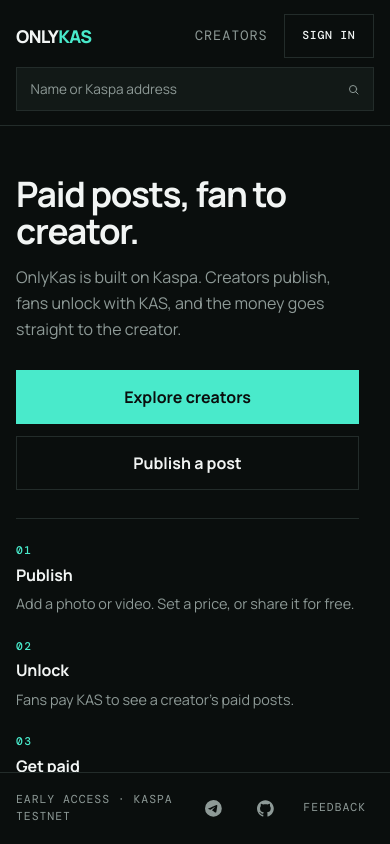
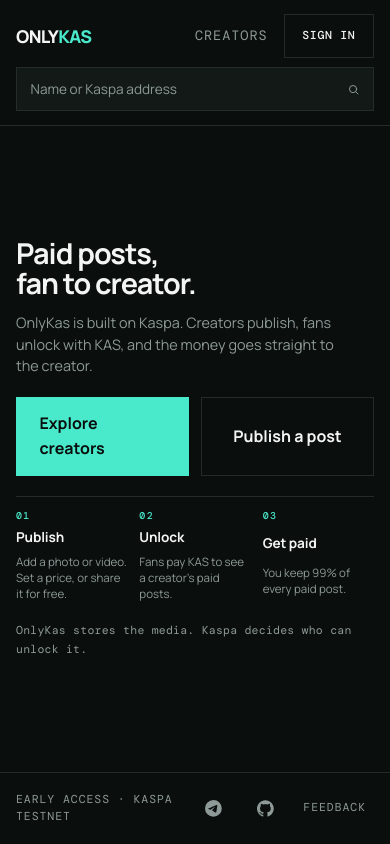
Before and after one commit to danieliyahu1/onlykas, a React (Vite) app in the folder frontend/: page / in a window 390 px wide. Built offline with nearby package versions, Linux system fonts and the light colour scheme.

Commit message:
style: fit the home page to one viewport

```diff
--- a/frontend/src/styles.css
+++ b/frontend/src/styles.css
@@ -528,25 +528,35 @@ textarea {
 
 /* Home */
 
+main:has(.home-page) {
+  padding: 0;
+  scrollbar-gutter: auto;
+}
 .home-page {
   width: min(100%, 48rem);
+  min-height: 100%;
   display: grid;
-  gap: clamp(1.75rem, 4vw, 2.75rem);
+  align-content: center;
+  gap: clamp(1rem, 3.5vh, 2.25rem);
+  padding: clamp(1.5rem, 6vh, 3.5rem) clamp(1rem, 4vw, 3rem);
 }
 .home-intro {
   display: grid;
-  gap: 1rem;
+  gap: clamp(0.6rem, 1.6vh, 1rem);
 }
 .home-intro h1 {
   max-width: 16ch;
   margin: 0;
+  font-size: clamp(1.9rem, min(5.5vw, 7vh), 3rem);
+  text-wrap: balance;
 }
 .home-lede {
   max-width: 46ch;
   margin: 0;
   color: var(--muted);
-  font-size: clamp(1rem, 2vw, 1.15rem);
+  font-size: clamp(0.95rem, min(2vw, 2.2vh), 1.1rem);
   line-height: 1.6;
+  text-wrap: pretty;
 }
 .home-doors {
   display: flex;
@@ -560,9 +570,9 @@ textarea {
 .home-steps {
   display: grid;
   grid-template-columns: repeat(auto-fit, minmax(13rem, 1fr));
-  gap: 1.5rem;
+  gap: clamp(1rem, 2.5vh, 1.5rem);
   margin: 0;
-  padding: clamp(1.5rem, 4vw, 2rem) 0 0;
+  padding: clamp(1rem, 3vh, 2rem) 0 0;
   border-top: 1px solid var(--line);
   list-style: none;
   counter-reset: step;
@@ -587,7 +597,7 @@ textarea {
 }
 .home-steps span {
   color: var(--muted);
-  font-size: 0.9rem;
+  font-size: clamp(0.82rem, 1.7vh, 0.9rem);
   line-height: 1.5;
 }
 .home-note {
@@ -598,6 +608,47 @@ textarea {
     monospace;
   letter-spacing: 0.02em;
   line-height: 1.6;
+}
+@media (max-height: 720px) {
+  .home-page {
+    gap: clamp(0.75rem, 2.5vh, 1.5rem);
+    padding: clamp(1rem, 4vh, 2rem) clamp(1rem, 4vw, 3rem);
+  }
+  .home-steps {
+    padding-top: clamp(0.75rem, 2vh, 1.25rem);
+  }
+}
+@media (max-width: 560px) {
+  .home-page {
+    gap: clamp(0.75rem, 2.5vh, 1.25rem);
+    padding: 1.25rem 1rem;
+  }
+  .home-intro h1 {
+    font-size: 1.8rem;
+  }
+  .home-lede {
+    font-size: 0.9rem;
+    line-height: 1.5;
+  }
+  .home-doors .primary,
+  .home-doors .secondary {
+    flex: 1 1 8rem;
+  }
+  .home-steps {
+    grid-template-columns: repeat(3, minmax(0, 1fr));
+    gap: 0.75rem;
+    padding-top: 0.75rem;
+  }
+  .home-steps li::before {
+    font-size: 0.62rem;
+  }
+  .home-steps strong {
+    font-size: 0.85rem;
+  }
+  .home-steps span {
+    font-size: 0.72rem;
+    line-height: 1.4;
+  }
 }
 
 /* Publishing */
```
Also changed, not shown: 1 other file (tests, documents, lock files or other folders).
